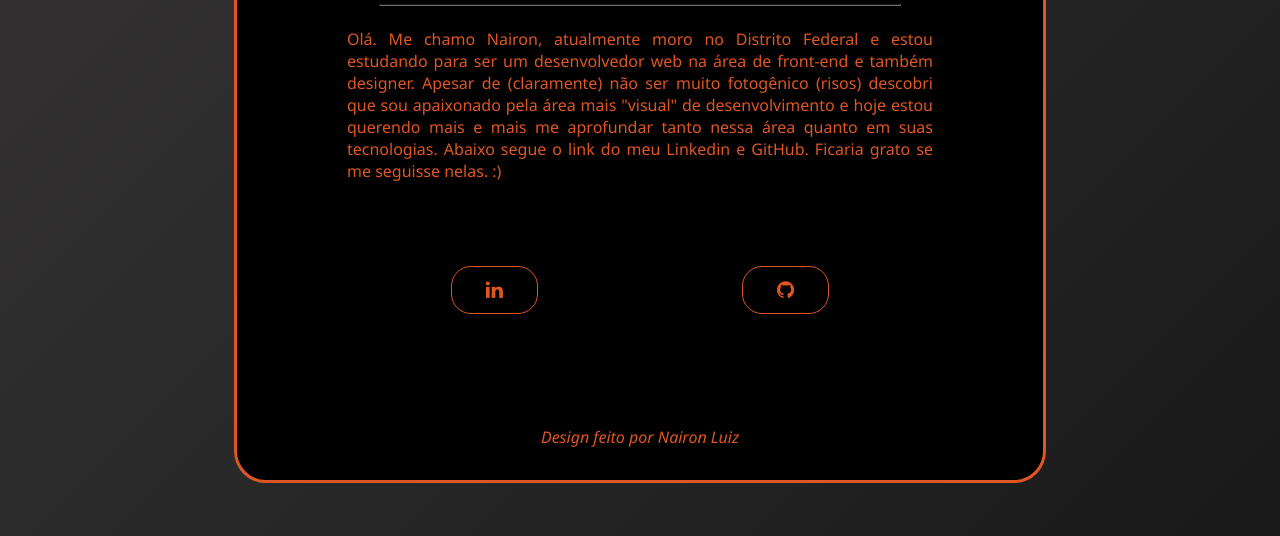
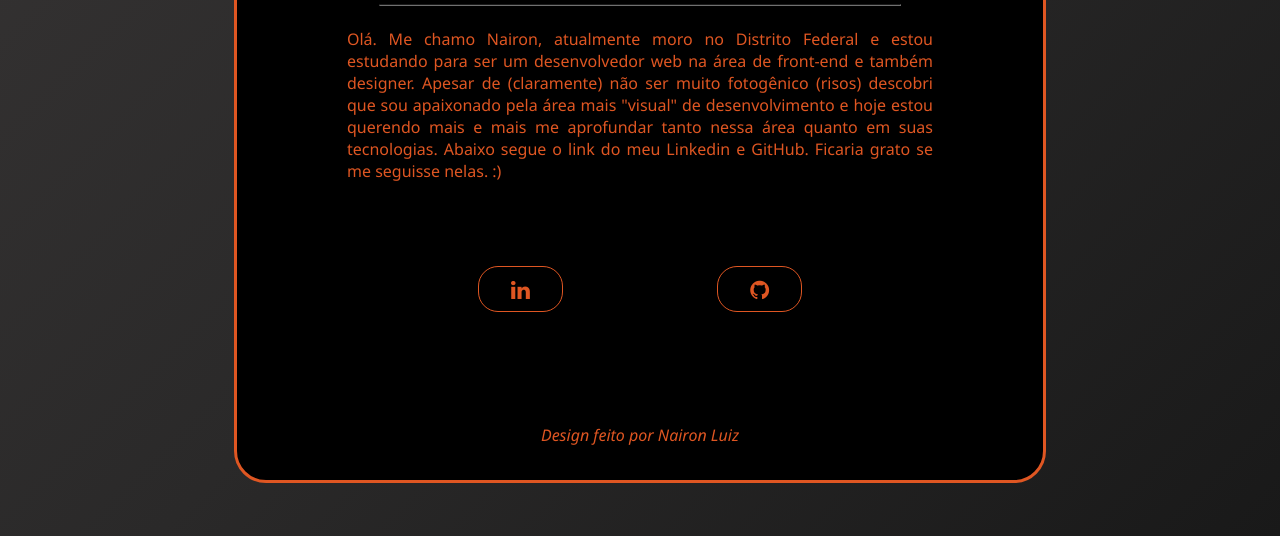
Before and after one commit to naironluiz/meuCard, a plain HTML site: page index.html in a window 1280 px wide. Shown: the part 530-1066 px from the top of the page. Drawn offline with Linux system fonts and the light colour scheme.

Commit message:
Revert "links"
This reverts commit 1574e8e7641a8449b95cce40ec1fe11fa3ccf7cc.

```diff
--- a/index.html
+++ b/index.html
@@ -5,7 +5,7 @@
     <meta name="viewport" content="width=device-width, initial-scale=1.0">
     <title>Nairon Luiz</title>
 
-    <link rel="icon" href="./public/images/">
+    <link rel="icon" href="./public/images/Healthcare-Skull-icon.png">
     <link rel="stylesheet" href="./public/css/main.css">
     <link rel="stylesheet" href="https://cdnjs.cloudflare.com/ajax/libs/font-awesome/4.7.0/css/font-awesome.min.css">
 </head>
@@ -29,12 +29,12 @@
         <br>
         <br>
         <div class="" id="links">
-
-                <a href="https://www.linkedin.com/in/nairon-luiz-55358a30/" id="link" class="fa fa-linkedin caralho" target="blank"></a>
+            <div class="buttons">
+                <button class="link"><a href="https://www.linkedin.com/in/nairon-luiz-55358a30/" class="fa fa-linkedin" target="blank"></a></button>
 
 
-                <a href="https://github.com/naironluiz" class="fa fa-github" target="blank"></a>
-
+                <button class="git"><a href="https://github.com/naironluiz" class="fa fa-github" target="blank"></a></button>
+            </div>
         </div>
         </div>
         <footer>Design feito por Nairon Luiz</footer>
--- a/public/css/main.css
+++ b/public/css/main.css
@@ -91,30 +91,24 @@ footer{
 
 }
 
-/* links */
+.link, .git{
+    width: 85px;
+    height: 46px;
+    border: #DF5622 1px solid;
+    border-radius: 20px;
 
+    background: none;
 
-#links a{
-     text-decoration: none;
+    margin-top: 40px;
+    font-size: 22px;
 
-     width: 85px;
-     height: 46px;
-     border: #DF5622 1px solid;
-     border-radius: 20px;
-    font-size: 20px;
-     background: none;
-
-     margin: 40px 100px 0;
-
-     display: inline-flex;
-     align-items: center;
-     justify-content: center;
-
+    display: inline;
 }
 
-#links a:hover{
+a{
+     text-decoration: none;
+}
 
-    background: url('../images/image_processing20201012-18749-1sbq5o.gif');
-    background-position: center;
-
+.link{
+    margin-right: 150px;
 }
```
